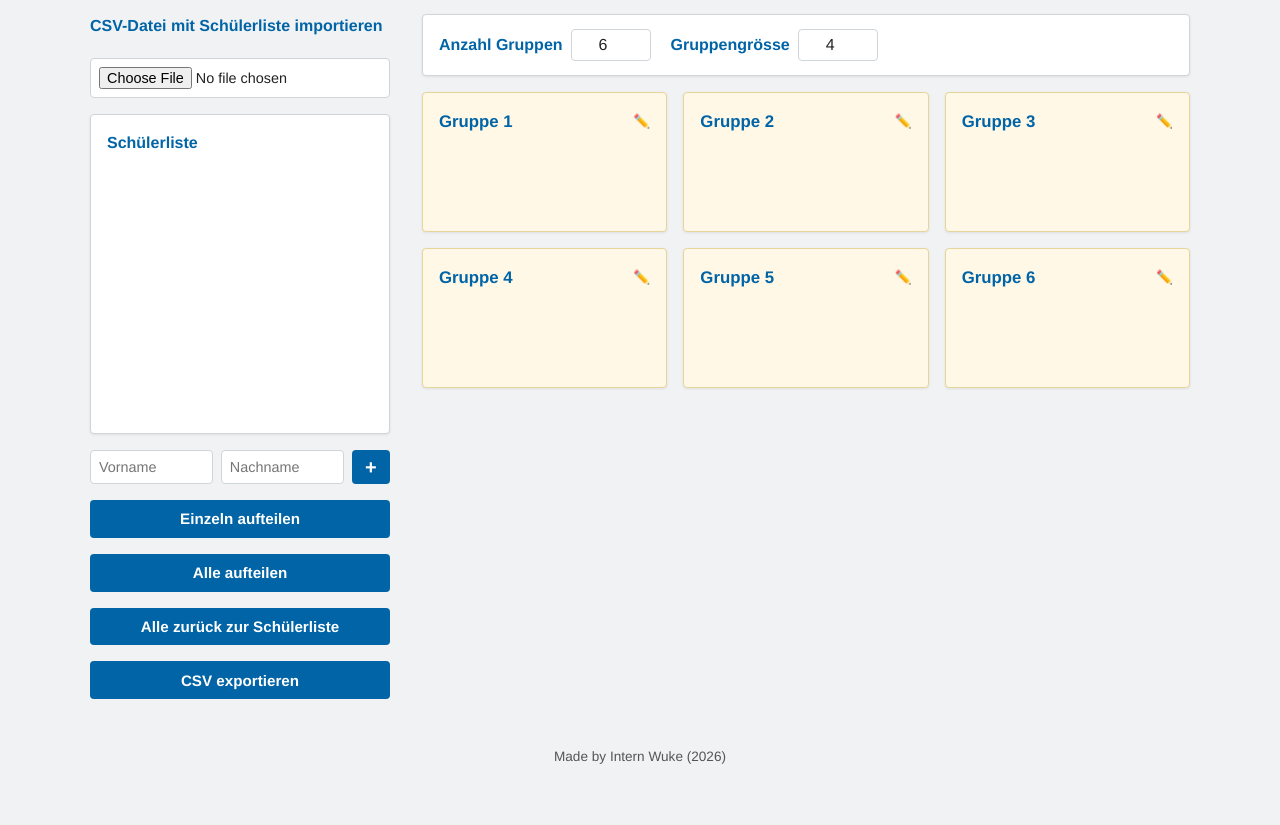
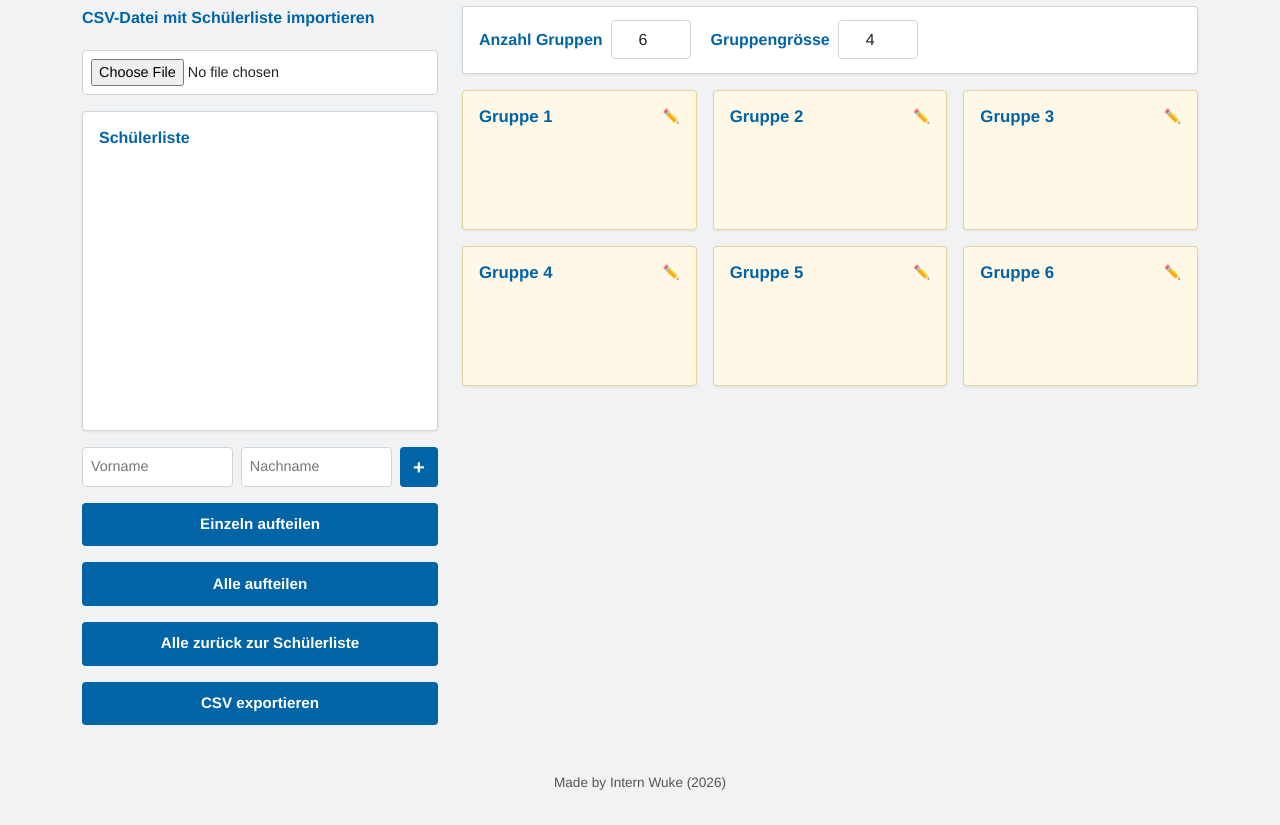
Before and after one commit to wukeZHAW/Groupify, a website with bundled scripts: page index.html in a window 1280 px wide. Shown: the part 84-909 px from the top of the page. Before the commit the page ends 884 px from the top, so only its background shows below. Built offline with nearby package versions, Linux system fonts and the light colour scheme.

Commit message:
refactor: migrate page layout to Bootstrap grid

```diff
--- a/index.css
+++ b/index.css
@@ -32,43 +32,11 @@ body {
 
 /* ----- Main application ----- */
 
-#groupify {
-    display: grid;
-    grid-template-columns: minmax(240px, 300px) 1fr;
-    grid-template-areas:
-        "title title"
-        "controls main";
-    gap: 1.5rem 2rem;
-    max-width: 1100px;
-    width: 100%;
-    margin: 0 auto;
-    align-items: start;
-    align-content: start;
-    flex: 1;
-}
-
 #groupify h1 {
-    grid-area: title;
-    margin: 0;
     font-size: 1.75rem;
     font-weight: 700;
     color: var(--zhaw-blue);
     letter-spacing: -0.02em;
-}
-
-#controls {
-    grid-area: controls;
-    display: flex;
-    flex-direction: column;
-    gap: 1rem;
-}
-
-#main-content {
-    grid-area: main;
-    display: flex;
-    flex-direction: column;
-    gap: 1rem;
-    min-width: 0;
 }
 
 /* ----- Left: import & student list ----- */
@@ -394,14 +362,6 @@ footer {
 /* ----- Responsive ----- */
 
 @media (max-width: 800px) {
-    #groupify {
-        grid-template-columns: 1fr;
-        grid-template-areas:
-            "title"
-            "controls"
-            "main";
-    }
-
     #groups {
         grid-template-columns: repeat(2, 1fr);
     }
--- a/index.html
+++ b/index.html
@@ -4,13 +4,15 @@
     <meta charset="UTF-8">
     <meta name="viewport" content="width=device-width, initial-scale=1.0">
     <title>Groupify</title>
+    <link href="https://cdn.jsdelivr.net/npm/bootstrap@5.3.8/dist/css/bootstrap.min.css" rel="stylesheet" integrity="sha384-sRIl4kxILFvY47J16cr9ZwB07vP4J8+LH7qKQnuqkuIAvNWLzeN8tE5YBujZqJLB" crossorigin="anonymous">
     <link rel="stylesheet" href="index.css">
 </head>
 <body>
-    <main id="groupify">
-        <h1>Groupify</h1>
+    <main id="groupify" class="container flex-grow-1">
+        <h1 class="mb-4">Groupify</h1>
 
-        <aside id="controls">
+        <div class="row g-4 align-items-start">
+        <aside id="controls" class="col-12 col-md-4 d-flex flex-column gap-3">
             <p id="csv-input-label">CSV-Datei mit Schülerliste importieren</p>
             <input type="file" id="csv-input" accept=".csv" aria-labelledby="csv-input-label">
 
@@ -31,7 +33,7 @@
             </span>
         </aside>
 
-        <div id="main-content">
+        <div id="main-content" class="col-12 col-md-8 d-flex flex-column gap-3 min-w-0">
             <section id="group-config">
                 <label class="config-option">
                     <span>Anzahl Gruppen</span>
@@ -47,6 +49,7 @@
                 <!-- Gruppenkarten werden per JavaScript erzeugt -->
             </section>
         </div>
+        </div>
 
     </main>
     <footer>Made by Intern Wuke (2026)</footer>
```
